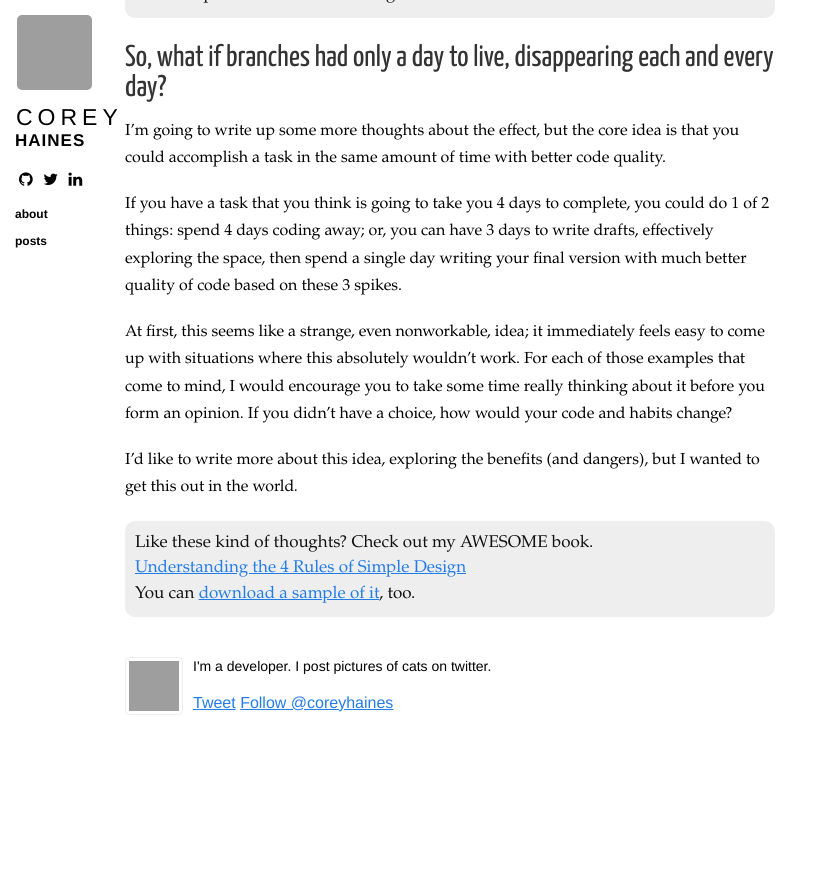
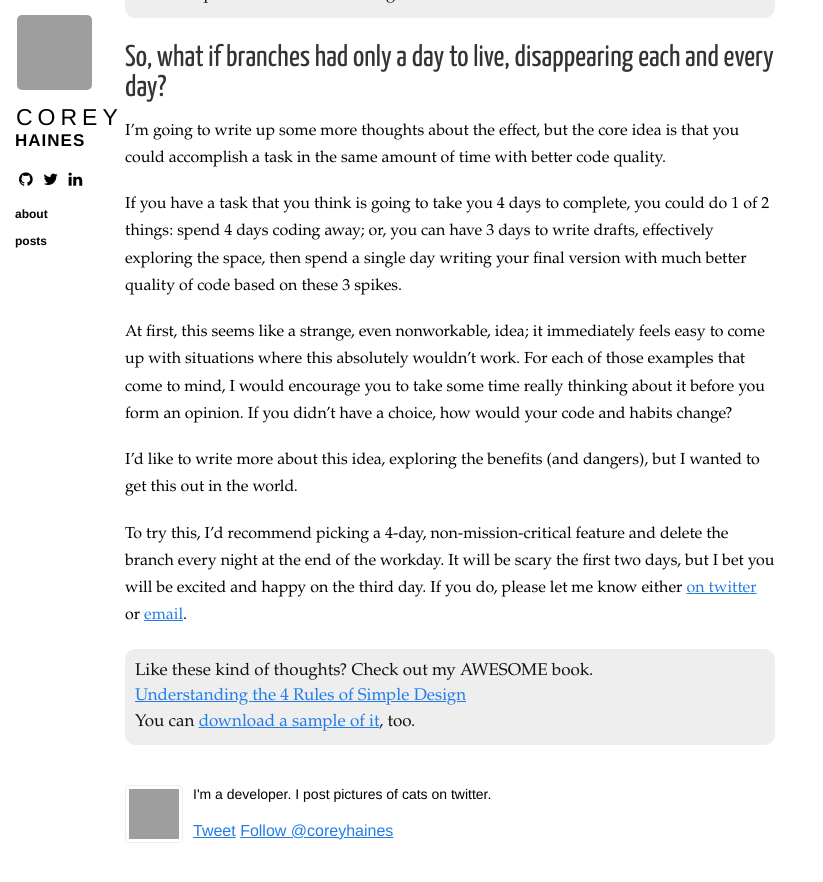
Before and after one commit to coreyhaines/coreyhaines.github.io, a Jekyll site: the page built from _posts/2014-11-21-short-lived-branches.markdown, in a window 1280 px wide and 900 px high, scrolled down 1189 px, cut to the strip 0-882 px from the top of the window. Shown: the whole strip, without its empty margins (0-823 px from the left). Built offline with Jekyll 4.4.1, drawn with Linux system fonts in a browser that asks for light colours; nearby versions of some CDN libraries; Markdown is read by kramdown in place of the engine named in the settings; comment, search, counter and statistics services are not loaded; before the commit the page ends 1961 px from its top, so only the background shows below that; grey boxes are pictures that could not be loaded.

Commit message:
Add a callout for contacting me if you try it

```diff
--- a/_posts/2014-11-21-short-lived-branches.markdown
+++ b/_posts/2014-11-21-short-lived-branches.markdown
@@ -34,3 +34,6 @@ If you have a task that you think is going to take you 4 days to complete, you c
 At first, this seems like a strange, even nonworkable, idea; it immediately feels easy to come up with situations where this absolutely wouldn't work. For each of those examples that come to mind, I would encourage you to take some time really thinking about it before you form an opinion. If you didn't have a choice, how would your code and habits change?
 
 I'd like to write more about this idea, exploring the benefits (and dangers), but I wanted to get this out in the world.
+
+
+To try this, I'd recommend picking a 4-day, non-mission-critical feature and delete the branch every night at the end of the workday. It will be scary the first two days, but I bet you will be excited and happy on the third day. If you do, please let me know either <a href="http://www.twitter.com/coreyhaines">on twitter</a> or <a href="mailto:coreyhaines+slb@gmail.com">email</a>.
```
